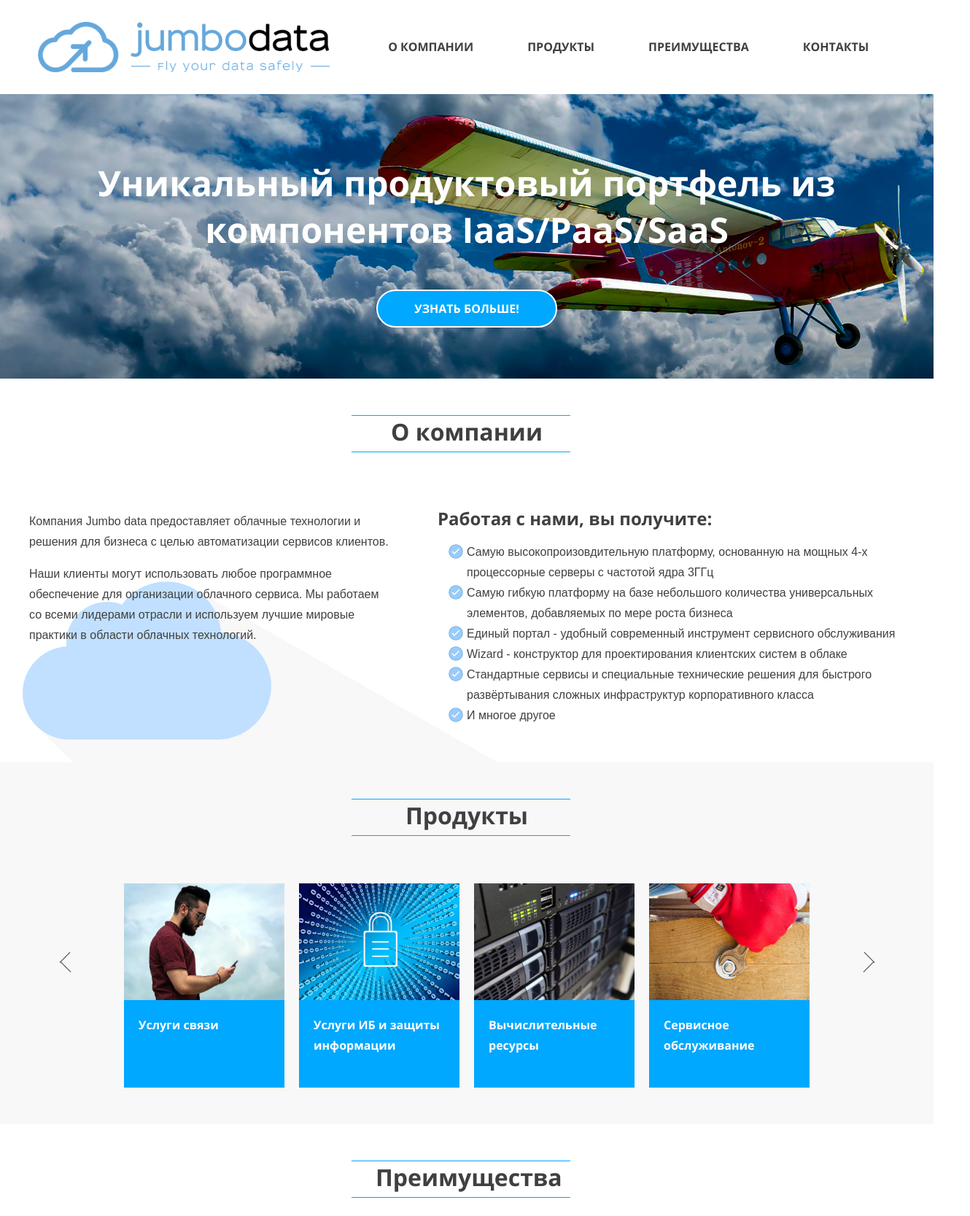
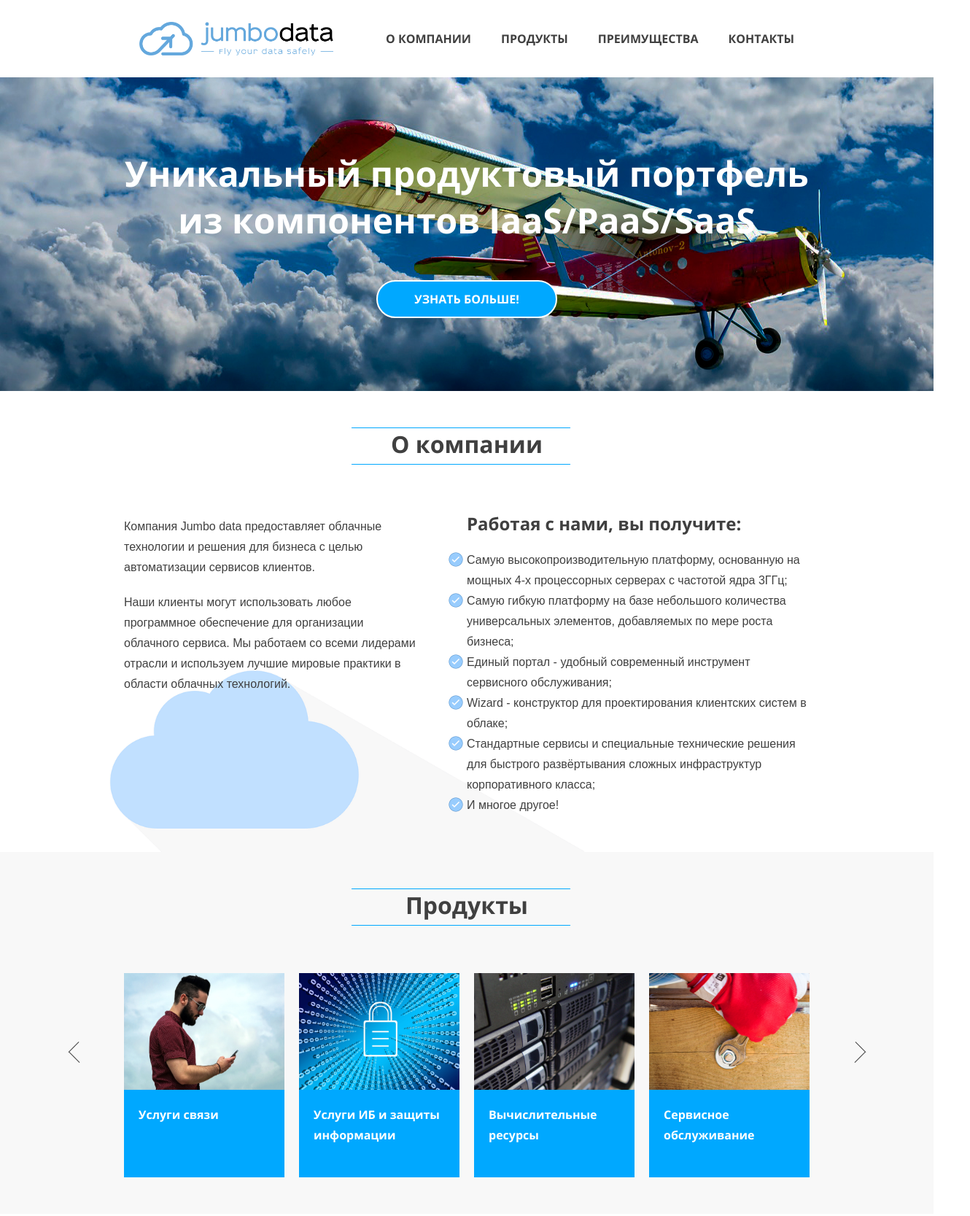
Before and after one commit to AntonLantukh/jumbo-data, a website: page source/index.html in a window 1280 px wide. Shown: the top 1667 px of the page at 73% size, 1330 px wide, since content can reach past the window. Drawn offline with nearby package versions, Linux system fonts and the light colour scheme; files that its build step writes are made by us from their sources; files whose address does not match are found by name.

Commit message:
Мелкие исправления

```diff
--- a/source/index.html
+++ b/source/index.html
@@ -2,16 +2,18 @@
 <html lang="en">
 <head>
   <meta charset="UTF-8">
-  <meta name="viewport" content="width=device-width, initial-scale=1.0">
-  <meta http-equiv="X-UA-Compatible" content="ie=edge">
-  <title>Jumbo</title>
+  <!-- <meta name="viewport" content="width=device-width, initial-scale=1"> -->
+  <title>Jumbo data</title>
+  <link rel="preload" href="css/style.min.css" as="style">
+  <link rel="preload" href="fonts/opensans.woff2" as="font">
+  <link rel="preload" href="fonts/opensansbold.woff2" as="font">
   <link rel="stylesheet" href="./css/style.min.css">
 </head>
 <body>
   <h1 class="visually-hidden">Jumbo data</h1> <!-- hidden -->
   <header class="main-header">
     <div class="main-header__wrapper">
-      <img class="main-header__logo" src="/img/logo.png" alt="Jumbo" width="400" height="68.6">
+      <img class="main-header__logo" src="./img/logo.png" alt="Jumbo" width="266" height="46">
       <nav clas="main-header__nav">
         <ul class="main-nav">
           <li>
@@ -42,7 +44,7 @@
         <a id="company-anchor"></a>
         <h2 class="about__header-first">О компании</h2>
         <div class="about__container">
-          <div>
+          <div class="about__main-box">
             <p class="about__description">
               Компания Jumbo data предоставляет облачные технологии и решения для
               бизнеса с целью автоматизации сервисов клиентов.
@@ -53,28 +55,28 @@
               используем лучшие мировые практики в области облачных технологий.
             </p>
           </div>
-          <div>
+          <div class="about__list-box">
             <h3 class="about__header-second">Работая с нами, вы получите:</h3>
             <ul class="list">
               <li class="list__element">
-                Самую высокопроизовдительную платформу, основанную на мощных 4-х
-                процессорные серверы с частотой ядра 3ГГц
+                Самую высокопроизводительную платформу, основанную на мощных 4-х
+                процессорных серверах с частотой ядра 3ГГц;
               </li>
               <li class="list__element">
                 Самую гибкую платформу на базе небольшого количества универсальных
-                элементов, добавляемых по мере роста бизнеса
+                элементов, добавляемых по мере роста бизнеса;
               </li>
               <li class="list__element">
                 Единый портал - удобный современный инструмент сервисного
-                обслуживания
+                обслуживания;
               </li>
               <li class="list__element">
-                Wizard - конструктор для проектирования клиентских систем в облаке
+                Wizard - конструктор для проектирования клиентских систем в облаке;
               </li>
               <li class="list__element">Стандартные сервисы и специальные технические
-                решения для быстрого развёртывания сложных инфраструктур корпоративного класса
+                решения для быстрого развёртывания сложных инфраструктур корпоративного класса;
               </li>
-              <li class="list__element">И многое другое</li>
+              <li class="list__element">И многое другое!</li>
             </ul>
           </div>
         </div>
@@ -180,7 +182,7 @@
             </p>
           </div>
           <div class="advantages__element advantages__element--recovery">
-            <h3 class="advantages__second-header">Disaster Recovery и BackUp</h3>
+            <h3 class="advantages__second-header">Recovery и BackUp</h3>
             <p class="advantages__description">
               Экономически эффективный способ организации отказоустойчивой
               архитектуры информационных систем и сохранности данных без
@@ -188,7 +190,7 @@
             </p>
           </div>
           <div class="advantages__element advantages__element--migration">
-            <h3 class="advantages__second-header">Миграция</h3>
+            <h3 class="advantages__second-header">Миграция данных</h3>
             <p class="advantages__description">
               Привлечение уникальной экспертизы к организации переноса систем
               с оптимизацией имеющегося ландшафта и получением максимальных
--- a/source/sass/about.scss
+++ b/source/sass/about.scss
@@ -5,13 +5,13 @@
 
 .about__wrapper {
   position: relative;
-  width: 1200px;
+  width: 940px;
   margin: 0 auto;
-  padding: 50px 10px;
+  padding: 50px 20px;
   background-image: url("../img/cloud-2.png");
   background-size: 651px 250px;
   background-repeat: no-repeat;
-  background-position: 0 277px;
+  background-position: 0 382px;
 }
 
 .about__container {
@@ -19,6 +19,18 @@
   flex-direction: row;
   justify-content: space-between;
   align-items: baseline;
+}
+
+.about__main-box {
+  width: 400px;
+}
+
+.about__main-box {
+  width: 400px;
+}
+
+.about__list-box {
+  width: 470px;
 }
 
 .about__header-first {
@@ -56,6 +68,7 @@
 
 .about__header-second {
   margin: 0;
+  padding-bottom: 20px;
   font-size: 24px;
   line-height: 32px;
   font-family: "Open Sans Bold", "Arial", sans-serif;
@@ -65,7 +78,8 @@
 }
 
 .about__description {
-  width: 500px;
+  margin: 0;
+  padding-bottom: 20px;
   font-size: 16px;
   line-height: 28px;
   font-family: "Open Sans Regular", "Arial", sans-serif;
--- a/source/sass/advantages.scss
+++ b/source/sass/advantages.scss
@@ -4,9 +4,9 @@
 }
 
 .advantages__wrapper {
-  width: 1180px;
+  width: 940px;
   margin: 0 auto;
-  padding: 50px 10px;
+  padding: 50px 20px;
 }
 
 .advantages__container {
@@ -51,16 +51,16 @@
 }
 
 .advantages__element {
-  width: 300px;
+  width: 250px;
   background-repeat: no-repeat;
   background-size: 137px 83px;
-  background-position: 0 42px;
+  background-position: 0 78px;
 }
 
 .advantages__second-header {
-  width: 400px;
+  width: 150px;
   margin: 0;
-  padding-bottom: 90px;
+  padding-bottom: 110px;
   font-size: 24px;
   line-height: 32px;
   font-family: "Open Sans Bold", "Arial", sans-serif;
--- a/source/sass/contacts.scss
+++ b/source/sass/contacts.scss
@@ -4,9 +4,9 @@
 }
 
 .contacts__wrapper {
-  width: 1200px;
+  width: 940px;
   margin: 0 auto;
-  padding: 50px 10px;
+  padding: 50px 20px;
 }
 
 .contacts__container {
@@ -83,16 +83,16 @@
 .contacts__text a {
   display: block;
   text-decoration: none;
-  color: $color-blue-light;
+  color: $color-blue;
   transition-property: color, opacity;
   transition-duration: 0.8s;
 
   &:hover {
-    color: $color-blue;
+    color: $color-blue-light;
   }
 
   &:focus {
-    color: $color-blue;
+    color: $color-blue-light;
     opacity: 0.5;
   }
 }
--- a/source/sass/list.scss
+++ b/source/sass/list.scss
@@ -1,6 +1,6 @@
 .list {
-  width: 600px;
-  margin-bottom: 0;
+  margin: 0;
+  padding: 0;
   list-style: none;
 }
 
--- a/source/sass/main-footer.scss
+++ b/source/sass/main-footer.scss
@@ -7,9 +7,9 @@
   display: flex;
   flex-direction: row;
   justify-content: space-between;
-  width: 1200px;
+  width: 940px;
   margin: 0 auto;
-  padding: 5px 10px 0;
+  padding: 0 20px;
 }
 
 .main-footer__copyright {
--- a/source/sass/main-header.scss
+++ b/source/sass/main-header.scss
@@ -8,7 +8,7 @@
   flex-direction: row;
   justify-content: space-around;
   align-items: center;
-  width: 1180px;
+  width: 940px;
   margin: 0 auto;
-  padding: 30px 10px;
+  padding: 30px 20px;
 }
--- a/source/sass/main-nav.scss
+++ b/source/sass/main-nav.scss
@@ -1,15 +1,18 @@
 .main-nav {
   display: flex;
   flex-direction: row;
+  justify-content: space-between;
   list-style: none;
+  width: 560px;
+  margin: 0 0 0 30px;
+  padding: 0;
 }
 
 .main-nav__element {
   box-sizing: border-box;
-  padding: 54px 37px;
   background-color: $color-white;
-  transition-property: background-color, border, color;
-  transition-duration: 0.8s;
+  transition-property: border, opacity;
+  transition-duration: 0.2s;
   font-size: 16px;
   line-height: 28px;
   font-family: "Open Sans Bold", "Arial", sans-serif;
@@ -18,7 +21,16 @@
   color: $color-grey-dark;
 
   &:hover {
-    background-color: $color-blue;
-    color: $color-white;
+    border-bottom: 3px solid $color-blue;
+  }
+
+  &:focus {
+    border-bottom: 3px solid $color-blue;
+    opacity: 0.7;
+  }
+
+  &:active {
+    border-bottom: 3px solid $color-blue;
+    opacity: 0.7;
   }
 }
--- a/source/sass/modal-popup.scss
+++ b/source/sass/modal-popup.scss
@@ -3,7 +3,7 @@
   top: 50%;
   left: 50%;
   width: 320px;
-  height: 492px;
+  height: 510px;
   padding: 30px 30px 50px;
   margin-top: -289px;
   margin-left: -193px;
@@ -23,7 +23,6 @@
   display: flex;
   flex-direction: column;
   justify-content: space-between;
-  height: 468px;
 }
 
 .modal-popup__header {
@@ -42,8 +41,8 @@
   display: flex;
   flex-direction: column;
   justify-content: flex-start;
-  height: 85px;
-  margin-bottom: 40px;
+  height: 65px;
+  margin-bottom: 20px;
 }
 
 .modal-popup__group--wide {
--- a/source/sass/promo.scss
+++ b/source/sass/promo.scss
@@ -2,7 +2,7 @@
   width: 100%;
   background-image: url("../img/aircraft-1.jpg");
   background-repeat: no-repeat;
-  background-position: 33% 33%;
+  background-position: 50% 22%;
 }
 
 .promo__wrapper {
@@ -10,15 +10,14 @@
   flex-direction: column;
   justify-content: top;
   align-items: center;
-  width: 960px;
-  min-height: 390px;
+  width: 940px;
   margin: 0 auto;
+  padding: 100px 0;
 }
 
 .promo__header {
-  width: 1180px;
   margin: 0;
-  padding: 90px 0 50px;
+  padding-bottom: 50px;
   font-size: 48px;
   line-height: 64px;
   font-family: "Open Sans Bold", "Arial", sans-serif;
--- a/source/sass/slider-products.scss
+++ b/source/sass/slider-products.scss
@@ -7,7 +7,7 @@
   position: relative;
   width: 940px;
   margin: 0 auto;
-  padding: 50px 10px 40px;
+  padding: 50px 0 40px;
 }
 
 .slider-products__header {
```
